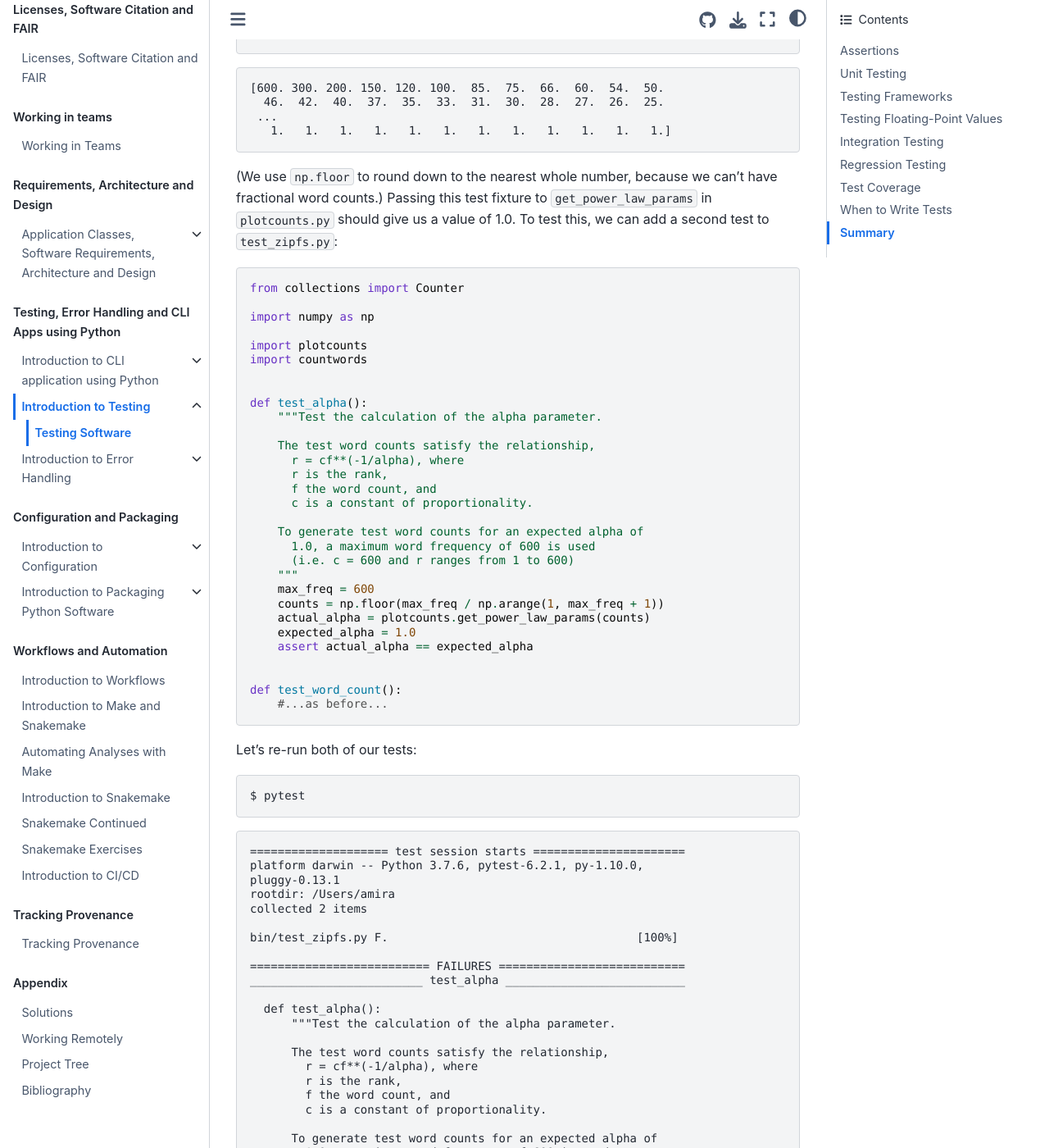
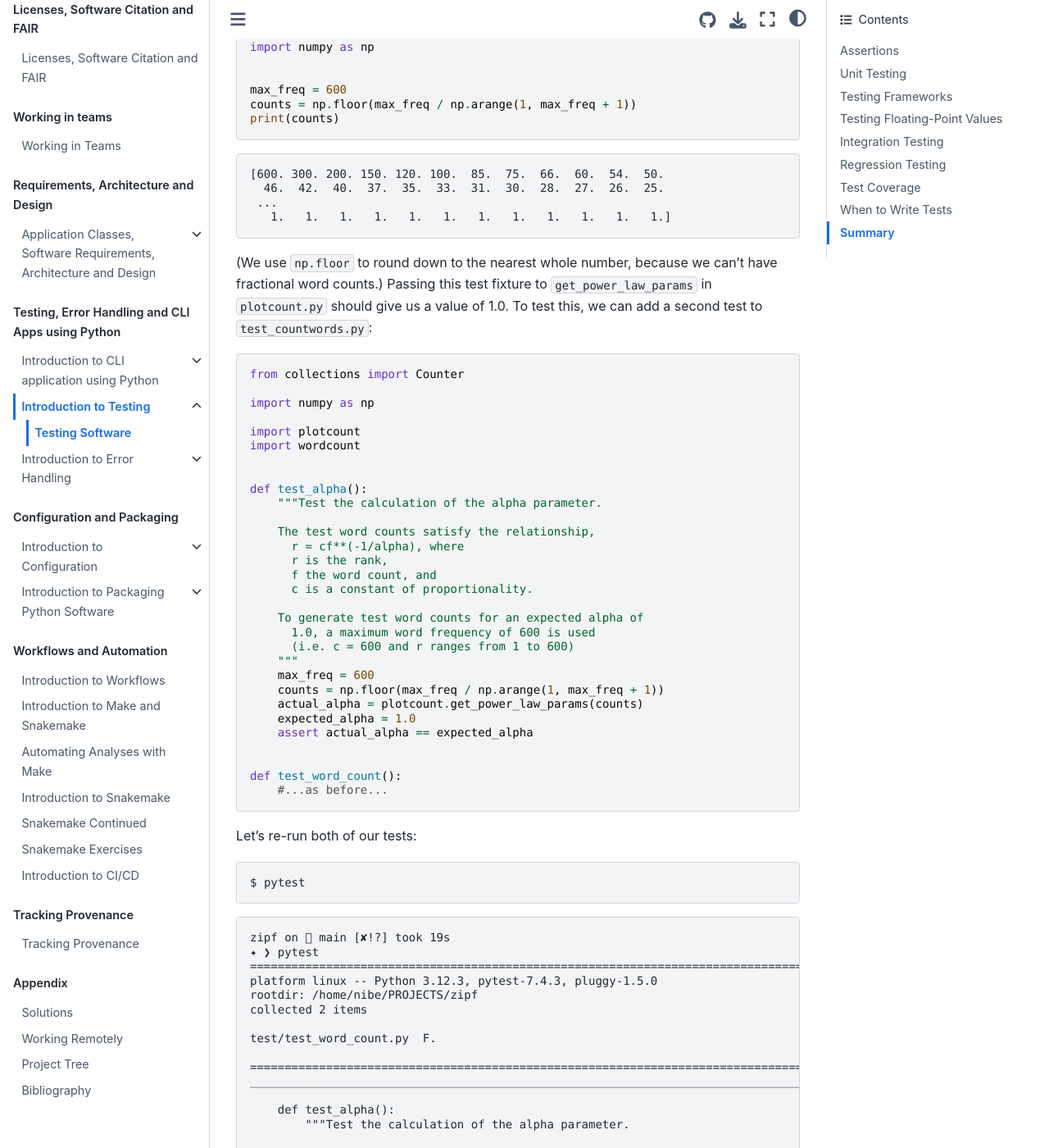
Before and after one commit to Software-Engineering-Group-UP/RSE-UP, a Jupyter Book: the page built from chapters/testing_programs.md, in a window 1280 px wide and 1400 px high, scrolled down 5927 px. Shown: the whole window at 82% size. Built offline with Jupyter Book 1.0.4 settings and Sphinx 7.4.7 and the Sphinx Book theme 1.1.4, drawn with Linux system fonts in a browser that asks for light colours; pages that are not in the unit, such as notebooks, are missing from menus; cross-references to code outside the pages are shown as plain code; some of the changed text lies outside the part shown.

Commit message:
update: testing and error handling are now up to date

````diff
--- a/chapters/testing_programs.md
+++ b/chapters/testing_programs.md
@@ -126,7 +126,7 @@
     return alpha
 ```
 
-Update `plotcounts.py` with the assertion described above.
+Update `plotcount.py` with the assertion described above.
 You'll see additional examples of assertions throughout this chapter.
 
 ## Unit Testing
@@ -138,21 +138,24 @@
 Exactly what constitutes a "unit" is subjective,
 but it typically means the behavior of a single function in one situation.
 In our Zipf's Law software,
-the `count_words` function in `countwords.py` is
+the `count_words` function in `wordcount.py` is
 a good candidate for unit testing:
 
 ```python
-def count_words(reader):
-    """Count the occurrence of each word in a string."""
-    text = reader.read()
-    chunks = text.split()
-    npunc = [word.strip(string.punctuation) for word in chunks]
-    word_list = [word.lower() for word in npunc if word]
-    word_counts = Counter(word_list)
-    return word_counts
+def word_count(input_file, output_file, min_length=1):
+    """
+    Load a file, calculate the frequencies of each word in the file and
+    save in a new file the words, counts and percentages of the total  in
+    descending order. Only words whose length is >= min_length are
+    included.
+    """
+    lines = load_text(input_file)
+    counts = calculate_word_counts(lines)
+    sorted_counts = word_count_dict_to_tuples(counts)
+    sorted_counts = filter_word_counts(sorted_counts, min_length)
+    percentage_counts = calculate_percentages(sorted_counts)
+    save_word_counts(output_file, percentage_counts)
 ```
-
-\newpage
 
 A single unit test will typically have:
 
@@ -207,12 +210,11 @@
 
 ```python
 import sys
-sys.path.append('/Users/amira/zipf/bin')
-import countwords
+sys.path.append('/LOCATION/.../zipf/bin')
+import wordcount
 
-
-with open('test_data/risk.txt', 'r') as reader:
-    actual_result = countwords.count_words(reader)
+lines = wordcount.load_text(test_data/risk.txt)
+actual_result = wordcount.calculate_word_counts(lines)
 assert actual_result == expected_result
 ```
 
@@ -245,13 +247,13 @@
 3.  These functions use `assert` to check results.
 
 Following these rules,
-we can create a `test_zipfs.py` script in your `bin` directory
+we can create a `test_wordcount.py` script in your newly created `test` directory
 that contains the test we just developed:
 
 ```python
 from collections import Counter
 
-import countwords
+import wordcount
 
 
 def test_word_count():
@@ -265,8 +267,8 @@
       'more': 1, 'painful': 1, 'than': 1, 'it': 1, 'took': 1,
       'blossom': 1}
     expected_result = Counter(risk_poem_counts)
-    with open('test_data/risk.txt', 'r') as reader:
-        actual_result = countwords.count_words(reader)
+    lines = wordcount.load_text(test_data/risk.txt)
+    actual_result = wordcount.calculate_word_counts(lines)
     assert actual_result == expected_result
 ```
 
@@ -283,25 +285,24 @@
 ```
 ```text
 ==================== test session starts ======================
-platform darwin -- Python 3.7.6, pytest-6.2.0, py-1.10.0,
-pluggy-0.13.1
-rootdir: /Users/amira
+platform linux -- Python 3.12.3, pytest-7.4.3, pluggy-1.5.0
+rootdir: /home/nibe/PROJECTS/zipf/
 collected 1 item
 
-bin/test_zipfs.py .                                     [100%]
+test/test_word_count.py  .                                     [100%]
 
 ===================== 1 passed in 0.02s =======================
 ```
+**HINT**: it is good practice to run pytest from the root directory, especially when tests have to access files. Running the test from the root directory allows a more straightforward path management.
 
 To add more tests,
-we simply write more `test_` functions in `test_zipfs.py`.
+we simply write more `test_` functions in `test_wordcount.py`.
 For instance,
 besides counting words,
 the other critical part of our code is the calculation of the $\alpha$ parameter.
 Earlier we defined a power law relating $\alpha$
 to the word frequency $f$,
-the word rank $r$,
-and a constant of proportionality $c$ ([Section Git advanced](https://software-engineering-group-up.github.io/RSE-UP/chapters/configuration.html#configuration-file-formats)):
+the word rank $r$, and a constant of proportionality $c$ :
 
 $
 r = cf^{\frac{-1}{\alpha}}
@@ -337,17 +338,17 @@
 
 (We use `np.floor` to round down to the nearest whole number,
 because we can't have fractional word counts.)
-Passing this test fixture to `get_power_law_params` in `plotcounts.py`
+Passing this test fixture to `get_power_law_params` in `plotcount.py`
 should give us a value of 1.0.
-To test this, we can add a second test to `test_zipfs.py`:
+To test this, we can add a second test to `test_countwords.py`:
 
 ```python
 from collections import Counter
 
 import numpy as np
 
-import plotcounts
-import countwords
+import plotcount
+import wordcount
 
 
 def test_alpha():
@@ -365,7 +366,7 @@
     """
     max_freq = 600
     counts = np.floor(max_freq / np.arange(1, max_freq + 1))
-    actual_alpha = plotcounts.get_power_law_params(counts)
+    actual_alpha = plotcount.get_power_law_params(counts)
     expected_alpha = 1.0
     assert actual_alpha == expected_alpha
 
@@ -381,41 +382,42 @@
 ```
 
 ```text
-==================== test session starts ======================
-platform darwin -- Python 3.7.6, pytest-6.2.1, py-1.10.0,
-pluggy-0.13.1
-rootdir: /Users/amira
+zipf on  main [✘!?] took 19s
+✦ ❯ pytest
+================================================================================================ test session starts ================================================================================================
+platform linux -- Python 3.12.3, pytest-7.4.3, pluggy-1.5.0
+rootdir: /home/nibe/PROJECTS/zipf
 collected 2 items
 
-bin/test_zipfs.py F.                                    [100%]
+test/test_word_count.py  F.                                                                                                                                                                                    [100%]
 
-========================== FAILURES ===========================
-_________________________ test_alpha __________________________
+===================================================================================================== FAILURES ======================================================================================================
+____________________________________________________________________________________________________ test_alpha _____________________________________________________________________________________________________
 
-  def test_alpha():
-      """Test the calculation of the alpha parameter.
+    def test_alpha():
+        """Test the calculation of the alpha parameter.
 
-      The test word counts satisfy the relationship,
-        r = cf**(-1/alpha), where
-        r is the rank,
-        f the word count, and
-        c is a constant of proportionality.
+        The test word counts satisfy the relationship,
+          r = cf**(-1/alpha), where
+          r is the rank,
+          f the word count, and
+          c is a constant of proportionality.
 
-      To generate test word counts for an expected alpha of
-        1.0, a maximum word frequency of 600 is used
-        (i.e. c = 600 and r ranges from 1 to 600)
-      """
-      max_freq = 600
-      counts = np.floor(max_freq / np.arange(1, max_freq + 1))
-      actual_alpha = plotcounts.get_power_law_params(counts)
-      expected_alpha = 1.0
->     assert actual_alpha == expected_alpha
-E     assert 0.9951524579316625 == 1.0
+        To generate test word counts for an expected alpha of
+          1.0, a maximum word frequency of 600 is used
+          (i.e. c = 600 and r ranges from 1 to 600)
+        """
+        max_freq = 600
+        counts = np.floor(max_freq / np.arange(1, max_freq + 1))
+        actual_alpha = plotcount.get_power_law_params(counts)
+        expected_alpha = 1.0
+>       assert actual_alpha == expected_alpha
+E       assert 0.9951524579316625 == 1.0
 
-bin/test_zipfs.py:26: AssertionError
-=================== short test summary info ===================
-FAILED bin/test_zipfs.py::test_alpha - assert 0.99515246 == 1.0
-================= 1 failed, 1 passed in 3.98s =================
+test/test_countwords.py:27: AssertionError
+============================================================================================== short test summary info ==============================================================================================
+FAILED test/test_countwords.py::test_alpha - assert 0.9951524579316625 == 1.0
+============================================================================================ 1 failed, 1 passed in 0.62s ===========================================================================================
 
 ```
 
@@ -514,12 +516,11 @@
 
 ```text
 ==================== test session starts ======================
-platform darwin -- Python 3.7.6, pytest-6.2.0, py-1.10.0,
-pluggy-0.13.1
-rootdir: /Users/amira
+platform linux -- Python 3.12.3, pytest-7.4.3, pluggy-1.5.0
+rootdir: /home/nibe/PROJECTS/zipf
 collected 2 items
 
-bin/test_zipfs.py ..                                    [100%]
+btest/test_word_count.py  ..                                    [100%]
 
 ===================== 2 passed in 0.69s =======================
 ```
@@ -603,15 +604,15 @@
 KALSfPkrga
 ```
 
-We can then add this integration test to `test_zipfs.py`:
+We can then add this integration test to `test_wordcount.py`:
 
 ```python
 def test_integration():
     """Test the full word count to alpha parameter workflow."""
     with open('test_data/random_words.txt', 'r') as reader:
-        word_counts_dict = countwords.count_words(reader)
+        word_counts_dict = countwords.calculate_word_counts(reader)
     counts_array = np.array(list(word_counts_dict.values()))
-    actual_alpha = plotcounts.get_power_law_params(counts_array)
+    actual_alpha = plotcount.get_power_law_params(counts_array)
     expected_alpha = pytest.approx(1.0, abs=0.01)
     assert actual_alpha == expected_alpha
 ```
@@ -625,12 +626,11 @@
 
 ```text
 ===================== test session starts =====================
-platform darwin -- Python 3.7.6, pytest-6.2.0, py-1.10.0,
-pluggy-0.13.1
-rootdir: /Users/amira
+platform linux -- Python 3.12.3, pytest-7.4.3, pluggy-1.5.0
+rootdir: /home/nibe/PROJECTS/zipf
 collected 3 items
 
-bin/test_zipfs.py ...                                   [100%]
+test/test_word_count.py ...                               [100%]
 
 ======================= 3 passed in 0.48s =====================
 ```
@@ -676,9 +676,8 @@
 
 ```text
 ===================== test session starts =====================
-platform darwin -- Python 3.7.6, pytest-6.2.0, py-1.10.0,
-pluggy-0.13.1
-rootdir: /Users/amira
+platform linux -- Python 3.12.3, pytest-7.4.3, pluggy-1.5.0
+rootdir: /home/nibe/PROJECTS/zipf
 collected 4 items
 
 bin/test_zipfs.py ....                                  [100%]
@@ -709,12 +708,11 @@
 
 ```text
 ===================== test session starts =====================
-platform darwin -- Python 3.7.6, pytest-6.2.0, py-1.10.0,
-pluggy-0.13.1
-rootdir: /Users/amira
+platform linux -- Python 3.12.3, pytest-7.4.3, pluggy-1.5.0
+rootdir: /home/nibe/PROJECTS/zipf
 collected 4 items
 
-bin/test_zipfs.py ....                                  [100%]
+bin/test_countwords.py ....                                  [100%]
 
 ====================== 4 passed in 0.72s ======================
 ```
@@ -731,17 +729,16 @@
 ```
 
 ```text
-bin/countwords.py      20      7    65%   25-26, 30-38
-bin/plotcounts.py      58     37    36%   48-55, 75-77, 82-83,
+bin/wordcount.py      20      7    65%   25-26, 30-38
+bin/plotcount.py      58     37    36%   48-55, 75-77, 82-83,
                                           88-118, 122-140
-bin/test_zipfs.py      31      0   100%
-bin/utilities.py        8      5    38%   18-22
+bin/testzipf.py      31      0   100%
 -------------------------------------------------
 TOTAL                 117     49    58%
 ```
 
 This summary shows us that
-some lines of `countwords.py` or `plotcounts.py`
+some lines of `wordcount.py` or `plotcount.py`
 were not executed when we ran the tests:
 in fact,
 only 65% and 36% of the lines were run respectively.
@@ -754,7 +751,7 @@
 To make sure that's the case,
 we can get a more complete report by running `coverage html` at the command line
 and opening `htmlcov/index.html`.
-Clicking on the name of our `countwords.py` script, for instance,
+Clicking on the name of our `wordcount.py` script, for instance,
 produces the colorized line-by-line display shown in [Figure python coverage](python-coverage).
 
 ```{figure} ../figures/testing/python-coverage.png
````
Also changed, not shown: other parts of chapters/testing_programs.md (+2 -2 lines), chapters/error_handling.md (+34 -34 lines), chapters/requirements.md (+2 -0 lines), 2 other files.
